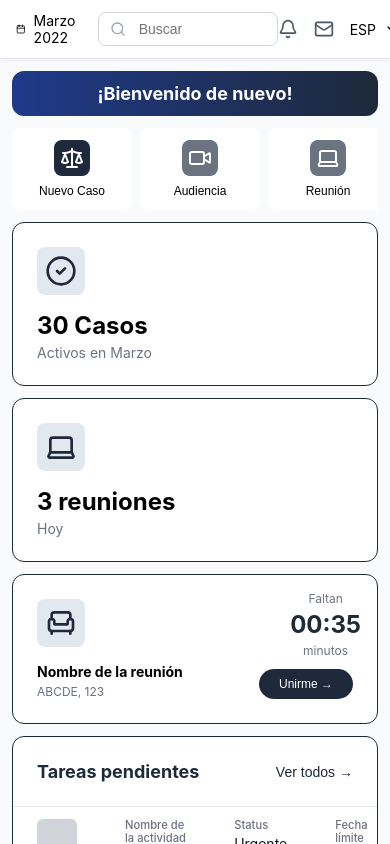
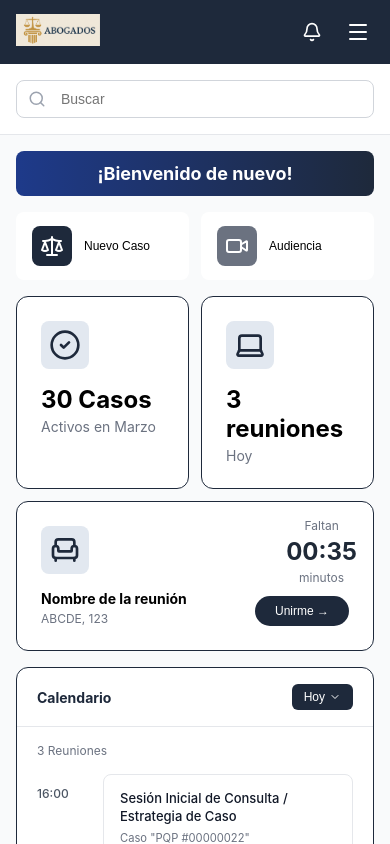
Before and after one commit to rhompe/prueba-tecnica, a React (Create React App) app: page / in a window 390 px wide. Built offline with nearby package versions, Linux system fonts and the light colour scheme; the HTML template or start-up script is replaced by a standard one.

Commit message:
telefono habilitado

```diff
--- a/src/components/Header/Header.css
+++ b/src/components/Header/Header.css
@@ -8,6 +8,19 @@
   display: flex;
   align-items: center;
   justify-content: space-between;
+}
+
+/* MOBILE NAVBAR - Oculto por defecto */
+.header-mobile {
+  display: none;
+}
+
+/* DESKTOP HEADER - Visible por defecto */
+.header-desktop {
+  display: flex;
+  align-items: center;
+  justify-content: space-between;
+  width: 100%;
 }
 
 .header-left {
@@ -110,21 +123,168 @@
   }
 }
 
-/* MÓVIL - AQUÍ IRÁN LOS CAMBIOS PARA TELÉFONO */
+/* MÓVIL */
 @media (max-width: 768px) {
   .header {
     position: sticky;
     top: 0;
     z-index: 100;
-    padding: 0.75rem 1rem;
-    box-shadow: 0 2px 4px rgba(0, 0, 0, 0.05);
+    padding: 0;
+    background-color: var(--color-slate-800);
+    border-bottom: none;
   }
 
-  .header-search input {
-    width: 180px;
+  .header-content {
+    padding: 0;
   }
 
-  .header-user-name {
+  /* Ocultar header desktop */
+  .header-desktop {
     display: none;
   }
+
+  /* Mostrar header mobile */
+  .header-mobile {
+    display: flex;
+    align-items: center;
+    justify-content: space-between;
+    width: 100%;
+    padding: 0.875rem 1rem;
+  }
+
+  .header-mobile-left {
+    flex: 1;
+  }
+
+  .header-mobile-logo {
+    height: 32px;
+    width: auto;
+    max-width: 140px;
+    object-fit: contain;
+  }
+
+  .header-mobile-right {
+    display: flex;
+    align-items: center;
+    gap: 1rem;
+  }
+
+  .header-mobile-icon {
+    background: none;
+    border: none;
+    color: white;
+    cursor: pointer;
+    padding: 0.25rem;
+    display: flex;
+    align-items: center;
+    justify-content: center;
+  }
+
+  .header-mobile-hamburger {
+    background: none;
+    border: none;
+    color: white;
+    cursor: pointer;
+    padding: 0.25rem;
+    display: flex;
+    align-items: center;
+    justify-content: center;
+  }
+
+  /* MOBILE MENU SIDEBAR */
+  .header-mobile-menu {
+    position: fixed;
+    top: 0;
+    left: 0;
+    right: 0;
+    bottom: 0;
+    z-index: 1000;
+  }
+
+  .header-mobile-menu-overlay {
+    position: absolute;
+    top: 0;
+    left: 0;
+    right: 0;
+    bottom: 0;
+    background-color: rgba(0, 0, 0, 0.5);
+    animation: fadeIn 0.2s ease-out;
+  }
+
+  .header-mobile-menu-content {
+    position: absolute;
+    top: 0;
+    right: 0;
+    bottom: 0;
+    width: 280px;
+    background-color: white;
+    box-shadow: -2px 0 8px rgba(0, 0, 0, 0.1);
+    animation: slideInRight 0.3s ease-out;
+    display: flex;
+    flex-direction: column;
+  }
+
+  .header-mobile-menu-header {
+    display: flex;
+    align-items: center;
+    justify-content: space-between;
+    padding: 1rem;
+    border-bottom: 1px solid var(--color-gray-200);
+    background-color: var(--color-slate-800);
+    color: white;
+  }
+
+  .header-mobile-menu-header span {
+    font-size: 1.125rem;
+    font-weight: 600;
+  }
+
+  .header-mobile-menu-header button {
+    background: none;
+    border: none;
+    color: white;
+    cursor: pointer;
+    padding: 0;
+    display: flex;
+    align-items: center;
+  }
+
+  .header-mobile-menu-nav {
+    flex: 1;
+    overflow-y: auto;
+    padding: 1rem 0;
+  }
+
+  .header-mobile-menu-nav a {
+    display: block;
+    padding: 0.875rem 1.5rem;
+    color: var(--color-gray-700);
+    text-decoration: none;
+    font-size: 0.9375rem;
+    transition: background-color 0.2s;
+    border-left: 3px solid transparent;
+  }
+
+  .header-mobile-menu-nav a:hover {
+    background-color: var(--color-gray-50);
+    border-left-color: var(--color-slate-800);
+  }
+
+  @keyframes fadeIn {
+    from {
+      opacity: 0;
+    }
+    to {
+      opacity: 1;
+    }
+  }
+
+  @keyframes slideInRight {
+    from {
+      transform: translateX(100%);
+    }
+    to {
+      transform: translateX(0);
+    }
+  }
 }
--- a/src/components/Header/Header.jsx
+++ b/src/components/Header/Header.jsx
@@ -1,11 +1,38 @@
-import React from 'react';
-import { Calendar, Search, Bell, Mail, ChevronDown } from 'lucide-react';
+import React, { useState } from 'react';
+import { Calendar, Search, Bell, Mail, ChevronDown, Menu, X } from 'lucide-react';
 import './Header.css';
 
 const Header = ({ usuario }) => {
+  const [menuOpen, setMenuOpen] = useState(false);
+
   return (
     <div className="header">
       <div className="header-content">
+        {/* MOBILE NAVBAR - Solo visible en móvil */}
+        <div className="header-mobile">
+          <div className="header-mobile-left">
+            <img
+              src={`${process.env.PUBLIC_URL}/image/abogados.png`}
+              alt="Logo"
+              className="header-mobile-logo"
+            />
+          </div>
+
+          <div className="header-mobile-right">
+            <button className="header-mobile-icon">
+              <Bell size={20} />
+            </button>
+            <button
+              className="header-mobile-hamburger"
+              onClick={() => setMenuOpen(!menuOpen)}
+            >
+              <Menu size={24} />
+            </button>
+          </div>
+        </div>
+
+        {/* DESKTOP HEADER - Oculto en móvil */}
+        <div className="header-desktop">
           <div className="header-left">
             <div className="header-date">
               <Calendar size={16} />
@@ -37,6 +64,32 @@ const Header = ({ usuario }) => {
           </div>
         </div>
       </div>
+
+      {/* MOBILE MENU SIDEBAR */}
+      {menuOpen && (
+        <div className="header-mobile-menu">
+          <div className="header-mobile-menu-overlay" onClick={() => setMenuOpen(false)}></div>
+          <div className="header-mobile-menu-content">
+            <div className="header-mobile-menu-header">
+              <span>Menú</span>
+              <button onClick={() => setMenuOpen(false)}>
+                <X size={24} />
+              </button>
+            </div>
+            <nav className="header-mobile-menu-nav">
+              <a href="#dashboard">Dashboard</a>
+              <a href="#casos">Gestión de Casos</a>
+              <a href="#audiencias">Sala de Audiencias</a>
+              <a href="#calendario">Calendario</a>
+              <a href="#mensajes">Mensajes</a>
+              <a href="#recursos">Recursos Legales</a>
+              <a href="#configuracion">Configuración</a>
+              <a href="#salir">Salir</a>
+            </nav>
+          </div>
+        </div>
+      )}
+    </div>
   );
 };
 
--- a/src/page/dashboard/dashboard.css
+++ b/src/page/dashboard/dashboard.css
@@ -25,6 +25,11 @@
 
 .dashboard-content {
   padding: 0 2rem 1.5rem;
+}
+
+/* Mobile Search - Hidden by default */
+.dashboard-mobile-search {
+  display: none;
 }
 
 /* Quick Actions - 6 columns */
@@ -208,7 +213,7 @@
   }
 }
 
-/* MÓVIL - AQUÍ IRÁN LOS CAMBIOS PARA TELÉFONO */
+/* MÓVIL */
 @media (max-width: 768px) {
   .dashboard-container {
     flex-direction: column;
@@ -218,9 +223,42 @@
     display: none;
   }
 
+  /* MOBILE SEARCH BAR */
+  .dashboard-mobile-search {
+    display: flex;
+    align-items: center;
+    gap: 0.75rem;
+    padding: 1rem;
+    background-color: white;
+    border-bottom: 1px solid var(--color-gray-200);
+    position: relative;
+  }
+
+  .dashboard-mobile-search-icon {
+    position: absolute;
+    left: 1.75rem;
+    color: var(--color-gray-400);
+  }
+
+  .dashboard-mobile-search-input {
+    flex: 1;
+    padding: 0.625rem 1rem 0.625rem 2.75rem;
+    border: 1px solid var(--color-gray-300);
+    border-radius: 0.5rem;
+    font-size: 0.875rem;
+    outline: none;
+  }
+
+  .dashboard-mobile-search-input:focus {
+    border-color: var(--color-slate-800);
+    box-shadow: 0 0 0 3px rgba(30, 41, 59, 0.1);
+  }
+
+  /* Banner con border-radius */
   .dashboard-banner {
-    margin: 0.75rem;
+    margin: 1rem;
     padding: 0.75rem 1rem;
+    border-radius: 0.5rem;
   }
 
   .dashboard-banner-title {
@@ -228,14 +266,15 @@
   }
 
   .dashboard-content {
-    padding: 0 0.75rem 0.75rem;
+    padding: 0 1rem 1rem;
   }
 
+  /* Acceso Rápido - Scroll horizontal mostrando 2 en 2 */
   .dashboard-actions {
     display: flex;
     overflow-x: auto;
-    gap: 0.5rem;
-    margin-bottom: 0.75rem;
+    gap: 0.75rem;
+    margin-bottom: 1rem;
     scroll-snap-type: x mandatory;
     -webkit-overflow-scrolling: touch;
     scrollbar-width: none;
@@ -247,38 +286,70 @@
 
   .dashboard-action-button {
     flex-shrink: 0;
-    min-width: 120px;
-    flex-direction: column;
-    padding: 0.75rem;
+    width: calc(50% - 0.375rem);
+    flex-direction: row;
+    padding: 0.875rem 1rem;
     font-size: 0.75rem;
-    text-align: center;
-    gap: 0.5rem;
+    text-align: left;
+    gap: 0.75rem;
     scroll-snap-align: start;
   }
 
   .dashboard-action-icon-wrapper {
-    width: 36px;
-    height: 36px;
+    width: 40px;
+    height: 40px;
   }
 
+  /* Layout móvil: Todo en columna con orden específico */
   .dashboard-main-grid {
     display: flex;
     flex-direction: column;
-    gap: 0.75rem;
+    gap: 1rem;
   }
 
   .dashboard-left-column {
-    gap: 0.75rem;
+    display: flex;
+    flex-direction: column;
+    gap: 1rem;
   }
 
+  /* Orden visual en móvil: Stats → Calendario → Tareas → Archivos */
+
+  /* 1. Stats Cards */
   .dashboard-stats-row {
-    grid-template-columns: 1fr;
+    display: grid;
+    grid-template-columns: repeat(2, 1fr);
     gap: 0.75rem;
+    margin-bottom: 0;
+    order: 1;
   }
 
-  .dashboard-right-column {
-    display: flex;
-    flex-direction: column;
-    gap: 0.75rem;
+  .dashboard-stats-row > :nth-child(3) {
+    grid-column: 1 / -1;
+  }
+
+  /* 2. Separar Calendario y Archivos usando display: contents */
+  .dashboard-left-column > .dashboard-right-column {
+    display: contents;
+  }
+
+  /* 3. Calendario - Order 2 */
+  .dashboard-left-column > .dashboard-right-column > :first-child {
+    order: 2;
+  }
+
+  /* 4. Tareas Pendientes - Order 3 */
+  .dashboard-left-column > :nth-child(3) {
+    order: 3;
+  }
+
+  /* 5. Archivos Recientes - Order 4 */
+  .dashboard-left-column > .dashboard-right-column > :last-child {
+    order: 4;
+  }
+
+  /* Ocultar columna derecha desktop en móvil */
+  .dashboard-right-column-desktop {
+    display: none;
   }
 }
--- a/src/page/dashboard/dashboard.jsx
+++ b/src/page/dashboard/dashboard.jsx
@@ -1,5 +1,5 @@
 import React from 'react';
-import { Scale, Video, FileText, FileCheck, Users, Laptop } from 'lucide-react';
+import { Scale, Video, FileText, FileCheck, Users, Laptop, Search } from 'lucide-react';
 import Sidebar from '../../components/Sidebar/Sidebar';
 import Header from '../../components/Header/Header';
 import StatsCards from '../../components/StatsCards/StatsCards';
@@ -30,6 +30,16 @@ const Dashboard = () => {
 
       <div className="dashboard-main">
         <Header usuario={usuario} />
+
+        {/* MOBILE SEARCH BAR - Solo visible en móvil */}
+        <div className="dashboard-mobile-search">
+          <Search size={18} className="dashboard-mobile-search-icon" />
+          <input
+            type="text"
+            placeholder="Buscar"
+            className="dashboard-mobile-search-input"
+          />
+        </div>
 
         {/* Welcome Banner */}
         <div className="dashboard-banner">
```
Lines whose indentation alone changed are shown as unchanged.
